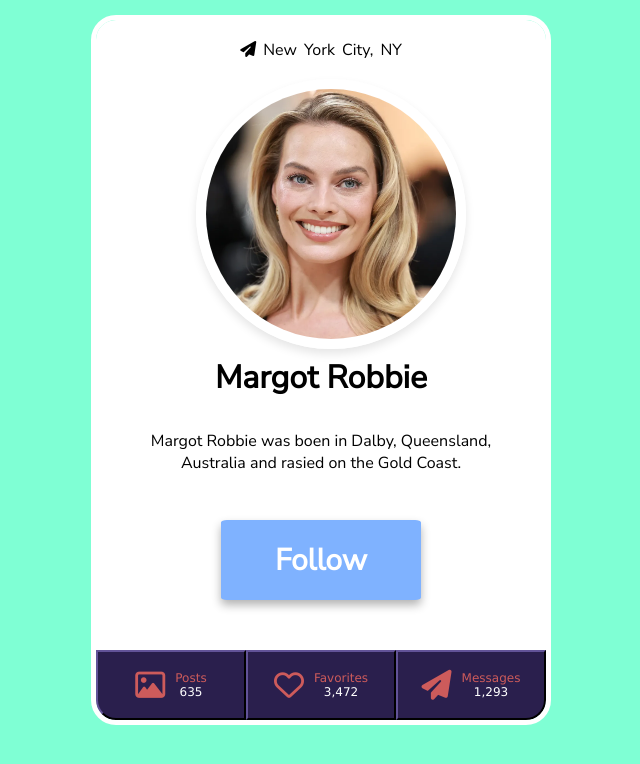
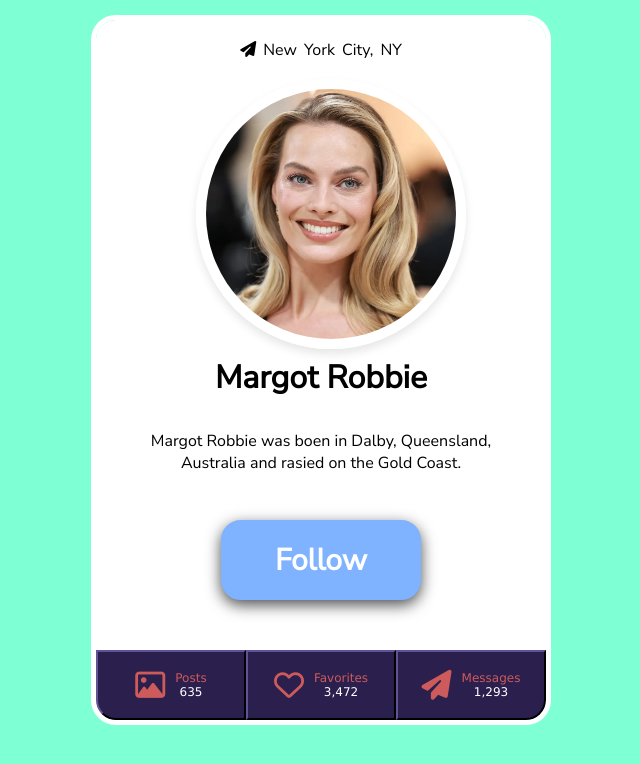
Before and after one commit to gizehfine/Margot-Robbie-Card, a plain HTML site: page index.html in a window 1280 px wide. Shown: the whole page, without its empty margins (319-959 px from the left). Drawn offline with Linux system fonts and the light colour scheme.

Commit message:
Change button.

```diff
--- a/style/index.css
+++ b/style/index.css
@@ -75,9 +75,9 @@
   width: 200px;
   height: 80px;
   background-color: rgb(127, 178, 255);
-  border-radius: 3%;
+  border-radius: 20px;
   border: 2px solid rgb(127, 178, 255);
-  box-shadow: 0px 5px 10px 0px rgba(0, 0, 0, 0.3);
+  box-shadow: 0px 5px 15px 0px rgba(0, 0, 0, 0.7);
   font-size: 30px;
   font-weight: 600;
   color: white;
```
